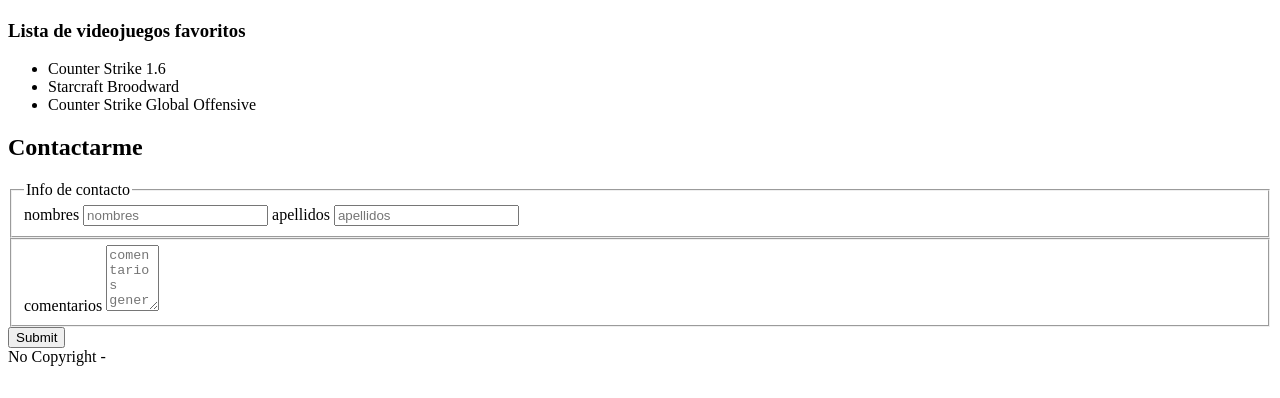
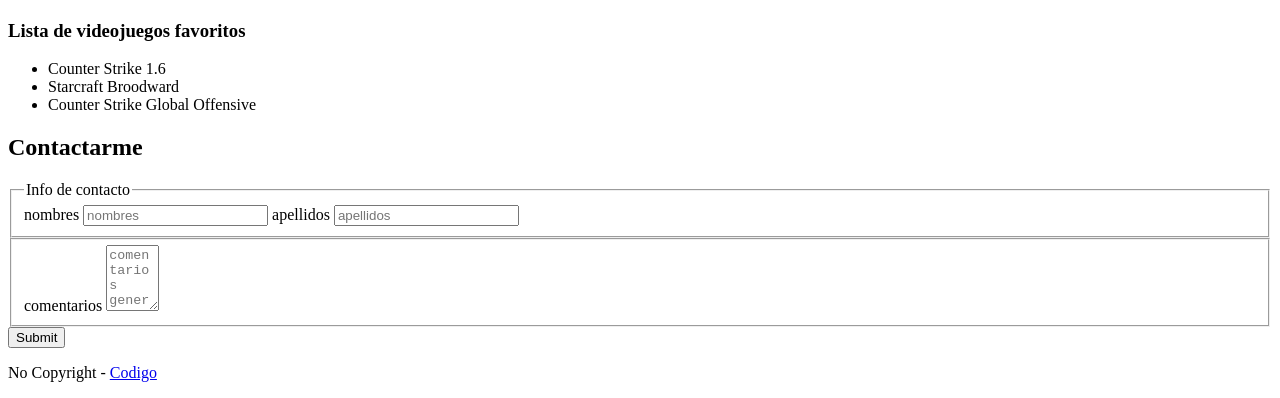
Before and after one commit to bguizado/html-git-github, a plain HTML site: page index.html in a window 1280 px wide. Shown: the part 473-871 px from the top of the page. Before the commit the page ends 847 px from the top, so only its background shows below. Drawn offline with Linux system fonts and the light colour scheme.

Commit message:
Se corrigo la etiqueta del paso anterior y dentro se incluyo la etiqueta para mostrar un hipervinculo , que rediriga a la web de codigo y que contenga un texto que diga Codigo

```diff
--- a/index.html
+++ b/index.html
@@ -45,7 +45,7 @@
             </form>
         </section>
         <footer>
-            <a>No Copyright - </a>
+            <p>No Copyright - <a href="https://codigo.edu.pe/" target="_blank" rel="noopener">Codigo</a></p>
         </footer>
     </body>
 </html>
```
